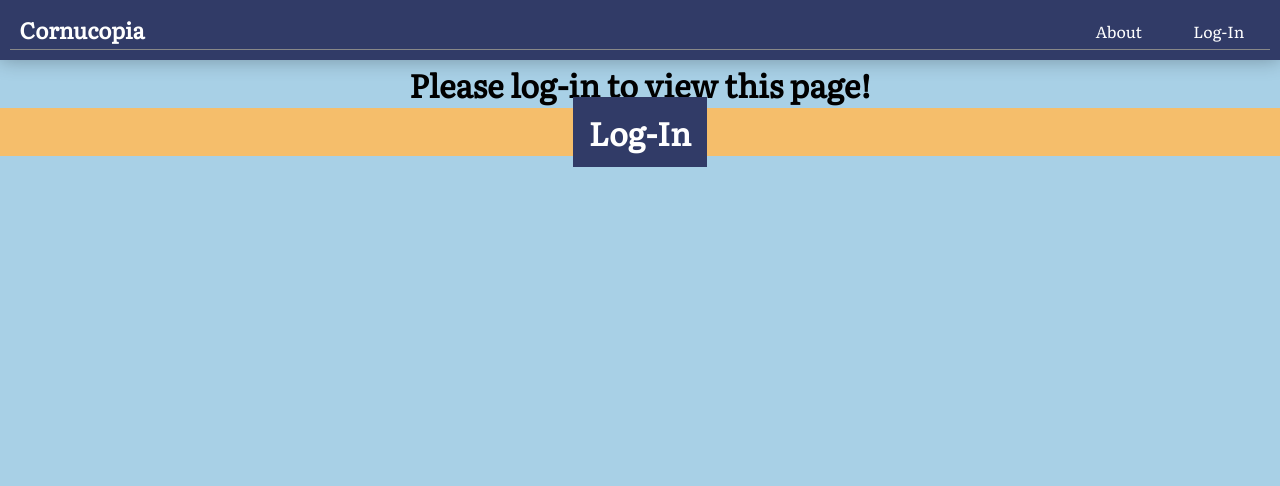
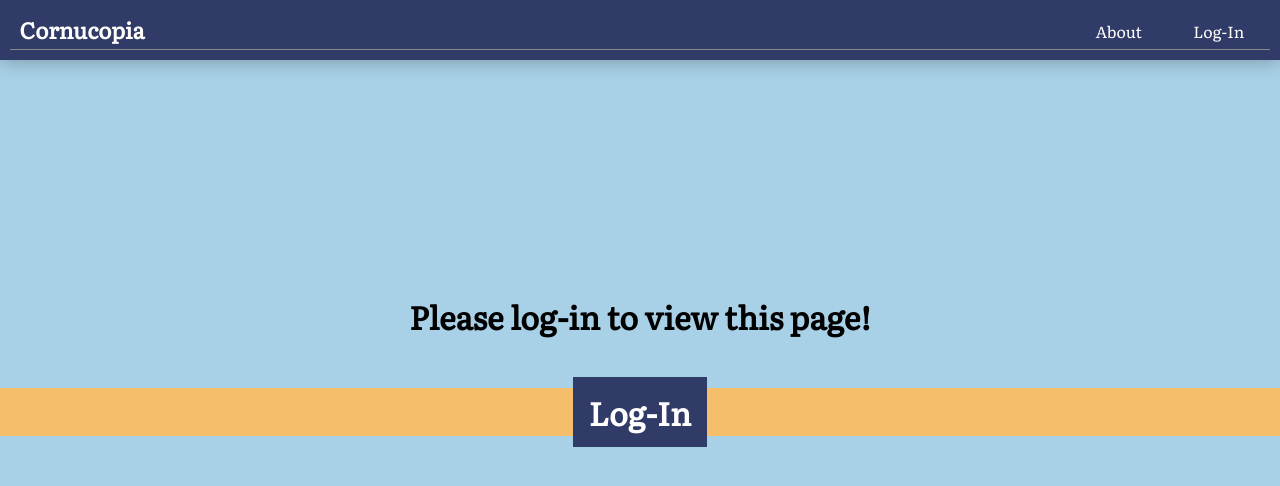
Before and after one commit to LizAitken/cornucopia, a React (Create React App) app in the folder cornucopia-react/: page /wish-list in a window 1280 px wide. Shown: the top 486 px of the page. Built offline with nearby package versions, Linux system fonts and the light colour scheme; no server answers.

Commit message:
Added video and styles

```diff
--- a/cornucopia-react/src/components/bookMarkPage.js
+++ b/cornucopia-react/src/components/bookMarkPage.js
@@ -39,6 +39,12 @@ const BookMark = (props) => {
                                 <p>While on a specific item, click on your 'Add to Wish List' bookmarklet!</p>
                             </div>
                         </div>
+                        <div className='third-part'>
+                            <div className='p-wrap'>
+                                <h3 className='video-title'>Here's how to add an item to your wish list!</h3>
+                                <div className='bookmarklet-video'></div>
+                            </div>
+                        </div>
                 </div>
             </div>
         </>
--- a/cornucopia-react/src/components/plzLogin.js
+++ b/cornucopia-react/src/components/plzLogin.js
@@ -3,10 +3,10 @@ import { Link } from "react-router-dom";
 
 const PlzLogin = () => {
     return(
-        <>
-            <h1>Please log-in to view this page!</h1>
+        <div className='plz-login-wrap'>
+            <h1 className='plz-login'>Please log-in to view this page!</h1>
             <h1 className="goto-login"><Link to={'/ngo-login'}>Log-In</Link></h1>
-        </>
+        </div>
     )
 }
 
--- a/cornucopia-react/src/styles/ngoLogin.css
+++ b/cornucopia-react/src/styles/ngoLogin.css
@@ -69,6 +69,17 @@ h1 {
     letter-spacing: 0.12rem;
   }
 
+.plz-login-wrap {
+  height: 70vh;
+  display: flex;
+  flex-direction: column;
+  justify-content: center;
+}
+
+.plz-login {
+  margin: 3rem;
+}
+
   .goto-login a{
     padding: 10px 15px;
     background-color: rgb(49, 59, 103);
--- a/cornucopia-react/src/styles/wishList.css
+++ b/cornucopia-react/src/styles/wishList.css
@@ -43,8 +43,27 @@
 .p-wrap {
     font-size: 1.2rem;
     font-weight: bold;
+    display: flex;
+    flex-direction: column;
+    justify-content: center;
 }
 
 .p-wrap a {
     text-decoration: underline;
 }
+
+.bookmarklet-video {
+    background-image: url("../images/bookmarklet_vid.gif");
+    background-size: cover;
+    width: 46rem;
+    height: 23rem;
+    display: flex;
+    align-self: center;
+    border: 12px solid rgb(49, 59, 103);
+    margin-bottom: 10rem;
+}
+
+.video-title {
+    font-weight: bold;
+    text-decoration: underline;
+}
```
Also changed, not shown: cornucopia-react/src/styles/plzLogin.css (added), 1 other file (tests, documents, lock files or other folders).
